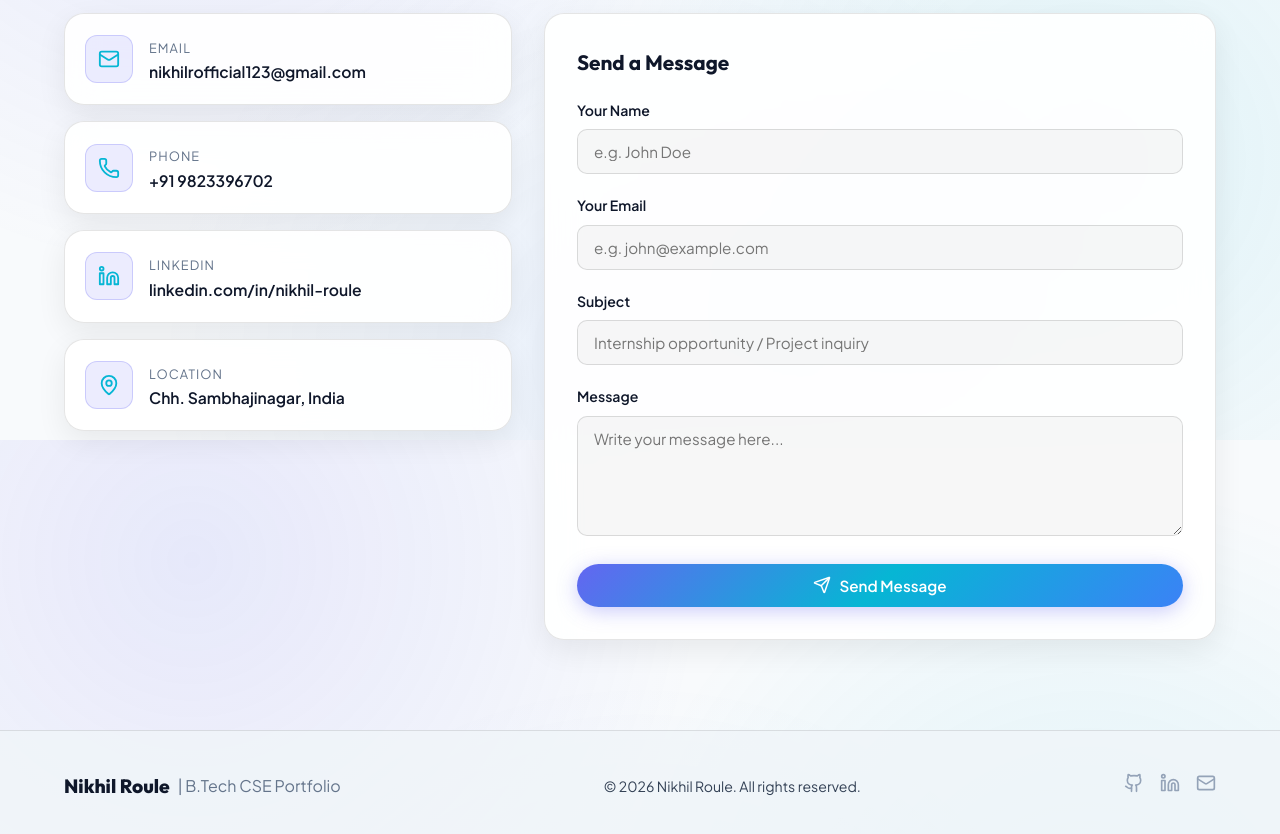
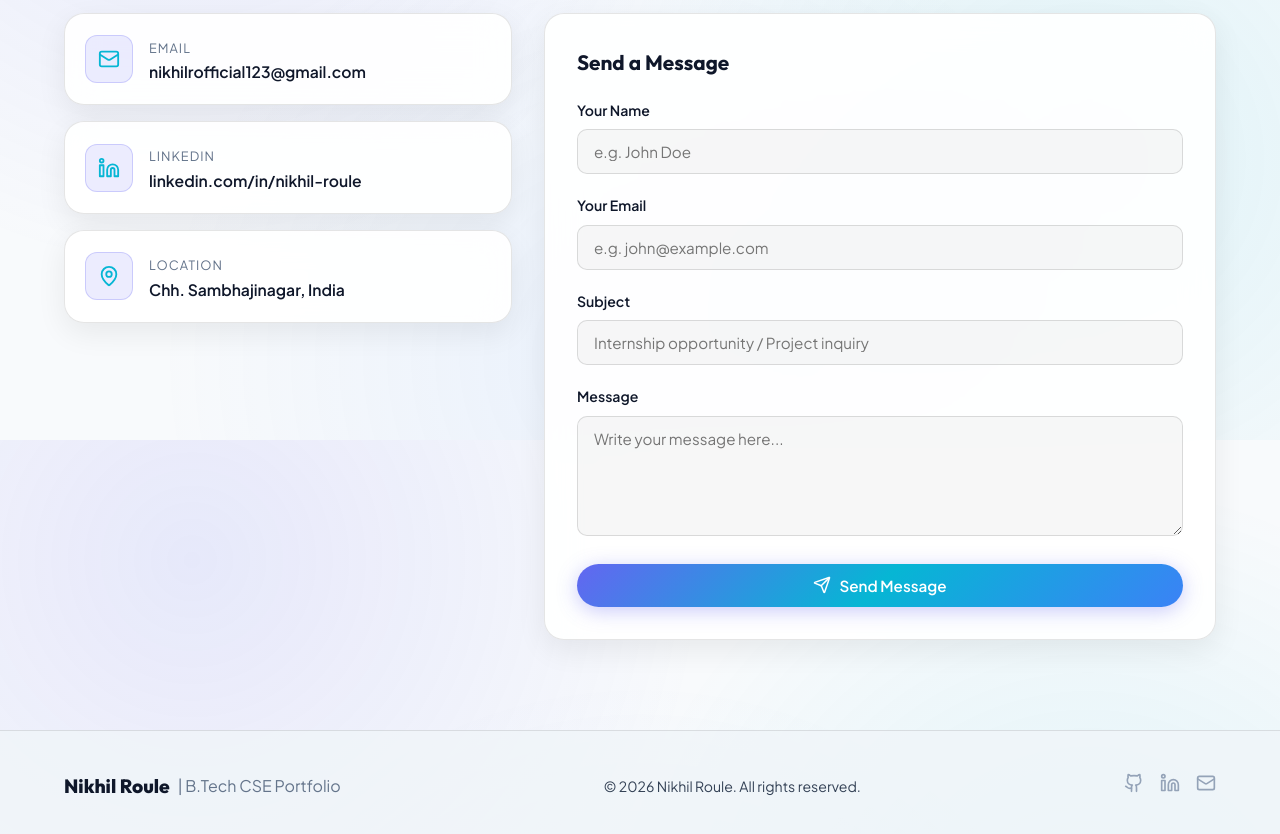
Before and after one commit to nikhilrofficial123/my-profile, a React (Vite) app: page / in a window 1280 px wide. Shown: the part 5960-6794 px from the top of the page. Built offline with nearby package versions, Linux system fonts and the light colour scheme.

Commit message:
Auto update: 2026-09-25 18:48:10

```diff
--- a/src/App.jsx
+++ b/src/App.jsx
@@ -678,14 +678,6 @@ function App() {
                   </div>
                 </a>
 
-                <a href="tel:+919823396702" className="glass-card info-card">
-                  <div className="info-icon"><Phone size={22} /></div>
-                  <div>
-                    <span className="info-label">Phone</span>
-                    <div className="info-value">+91 9823396702</div>
-                  </div>
-                </a>
-
                 <a href="https://www.linkedin.com/in/nikhil-roule-4a61a8318/" target="_blank" rel="noreferrer" className="glass-card info-card">
                   <div className="info-icon"><LinkedinIcon size={22} /></div>
                   <div>
```
